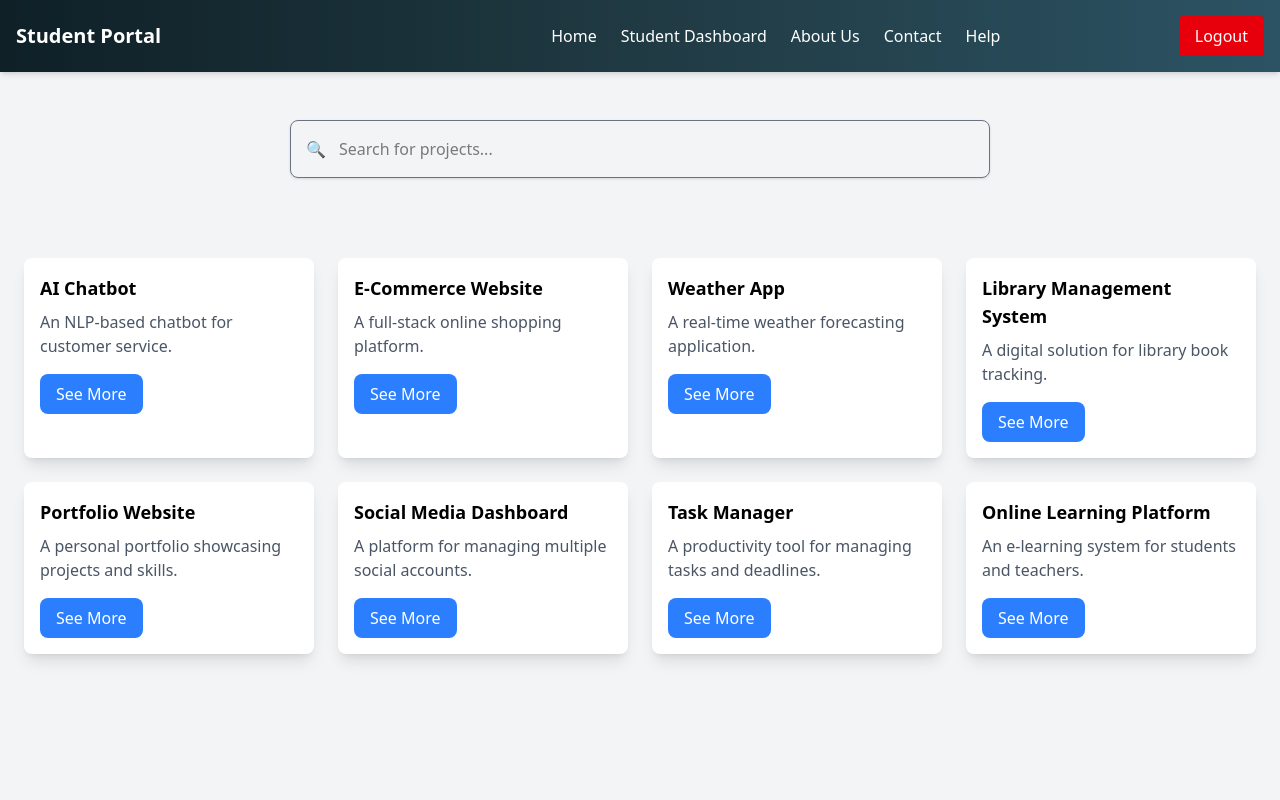
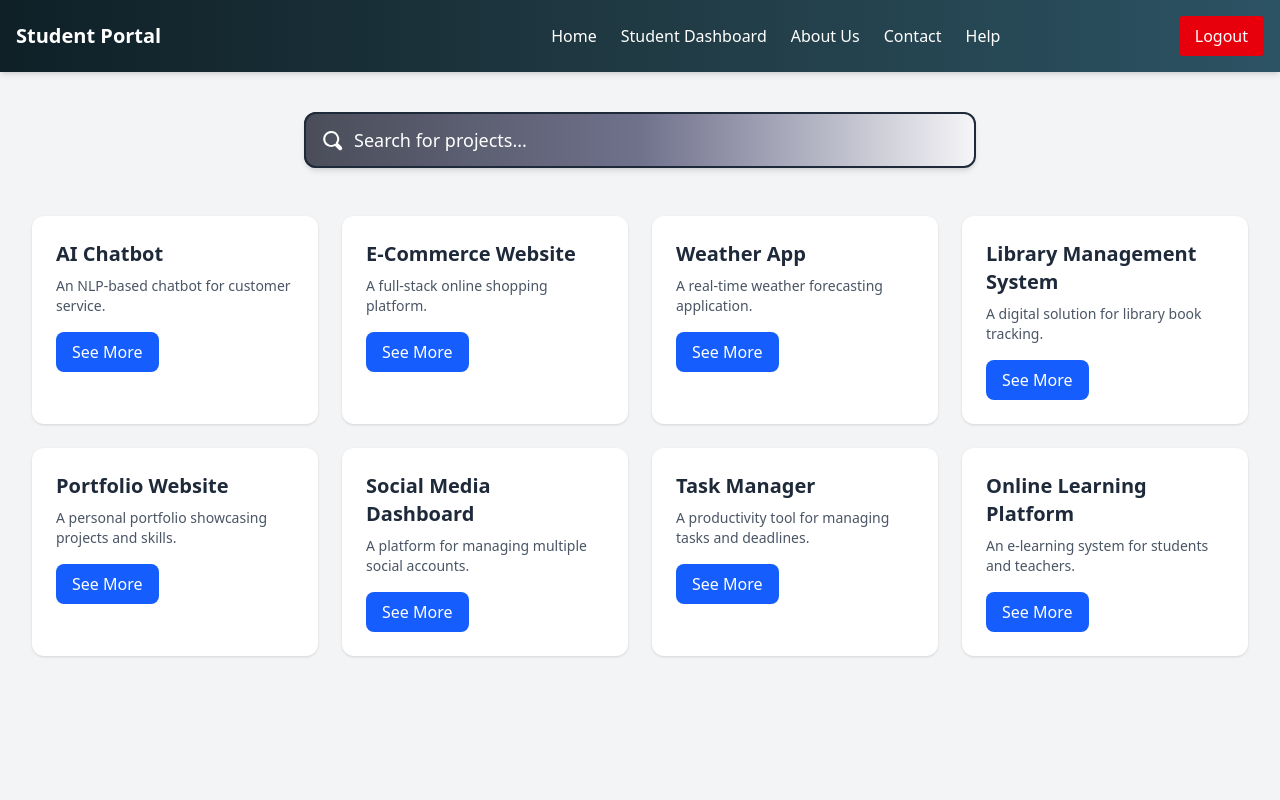
Before and after one commit to adibmahmud007/capstone-hub, a React (Vite) app: page /studentHome in a window 1280 px wide. Shown: the top 800 px of the page. Built offline with nearby package versions, Linux system fonts and the light colour scheme.

Commit message:
student home page ui modified

```diff
--- a/src/components/StudentHome/StudentHome.jsx
+++ b/src/components/StudentHome/StudentHome.jsx
@@ -20,42 +20,63 @@ const Home = () => {
     );
 
     return (
-        <section className="bg-gray-100 h-screen">
-            <div className="mb-6">
-                <Header />
-            </div>
-            <div className="container mx-auto mb-4 p-6">
-                {/* Search Bar */}
-                <div className="flex justify-center mb-[80px]">
-                    <div className="relative w-[700px] max-w-full">
+        <div className="min-h-screen bg-gray-100 flex flex-col">
+            {/* Header */}
+            <Header />
 
+            {/* Content */}
+            <main className="flex-grow container mx-auto px-4 sm:px-6 lg:px-8 py-10">
+                {/* Search */}
+                <div className="flex justify-center mb-12">
+                    <div className="relative bg-gradient-to-r from-[#4a4d59] via-[#70718c] to-[#f6f6f8] rounded-xl  w-full max-w-2xl">
                         <input
                             type="text"
                             placeholder="Search for projects..."
-                            className="w-full pl-12 p-4 border border-gray-500 hover:border-gray-800 hover:border-2 rounded-lg shadow-sm focus:outline-none focus:ring-2 focus:ring-blue-500"
+                            className="w-full pl-12 pr-4 py-3 text-white text-lg placeholder:text-white placeholder:text-lg  border-2 border-gray-800 rounded-xl shadow-md focus:outline-none focus:ring-2 focus:ring-blue-500 transition duration-200"
                             value={searchTerm}
                             onChange={(e) => setSearchTerm(e.target.value)}
                         />
-                        <span className="absolute inset-y-0 left-0 flex items-center pl-4 text-gray-500">
-                            🔍
+                        <span className="absolute inset-y-0 left-0 flex items-center pl-4 text-white">
+                            <svg
+                                xmlns="http://www.w3.org/2000/svg"
+                                className="w-6 h-6"
+                                fill="none"
+                                viewBox="0 0 24 24"
+                                stroke="currentColor"
+                                strokeWidth="2"
+                            >
+                                <path
+                                    strokeLinecap="round"
+                                    strokeLinejoin="round"
+                                    d="M11 4a7 7 0 015.657 11.313l4.243 4.243a1 1 0 01-1.414 1.414l-4.243-4.243A7 7 0 1111 4z"
+                                />
+                            </svg>
                         </span>
+
+
                     </div>
                 </div>
 
-                {/* Projects Grid */}
+                {/* Projects */}
                 <div className="grid grid-cols-1 sm:grid-cols-2 md:grid-cols-3 lg:grid-cols-4 gap-6">
-                    {filteredProjects.map((project) => (
-                        <div key={project.id} className="bg-white p-4 rounded-lg shadow-lg">
-                            <h3 className="text-lg font-semibold">{project.name}</h3>
-                            <p className="text-gray-600 mt-2">{project.details}</p>
-                            <button className="mt-4 px-4 py-2 bg-blue-500 text-white rounded-lg hover:bg-blue-700">
-                                See More
-                            </button>
-                        </div>
-                    ))}
+                    {filteredProjects.length > 0 ? (
+                        filteredProjects.map((project) => (
+                            <div key={project.id} className="bg-white p-6 rounded-xl shadow hover:shadow-xl transition duration-300">
+                                <h3 className="text-xl font-semibold text-gray-800">{project.name}</h3>
+                                <p className="text-gray-600 mt-2 text-sm">{project.details}</p>
+                                <button className="mt-4 px-4 py-2 bg-blue-600 text-white font-medium rounded-lg hover:bg-blue-700 transition duration-300">
+                                    See More
+                                </button>
+                            </div>
+                        ))
+                    ) : (
+                        <p className="text-gray-500 col-span-full text-center">No matching projects found.</p>
+                    )}
                 </div>
-            </div>
-        </section>
+            </main>
+
+
+        </div>
     );
 };
 
```
